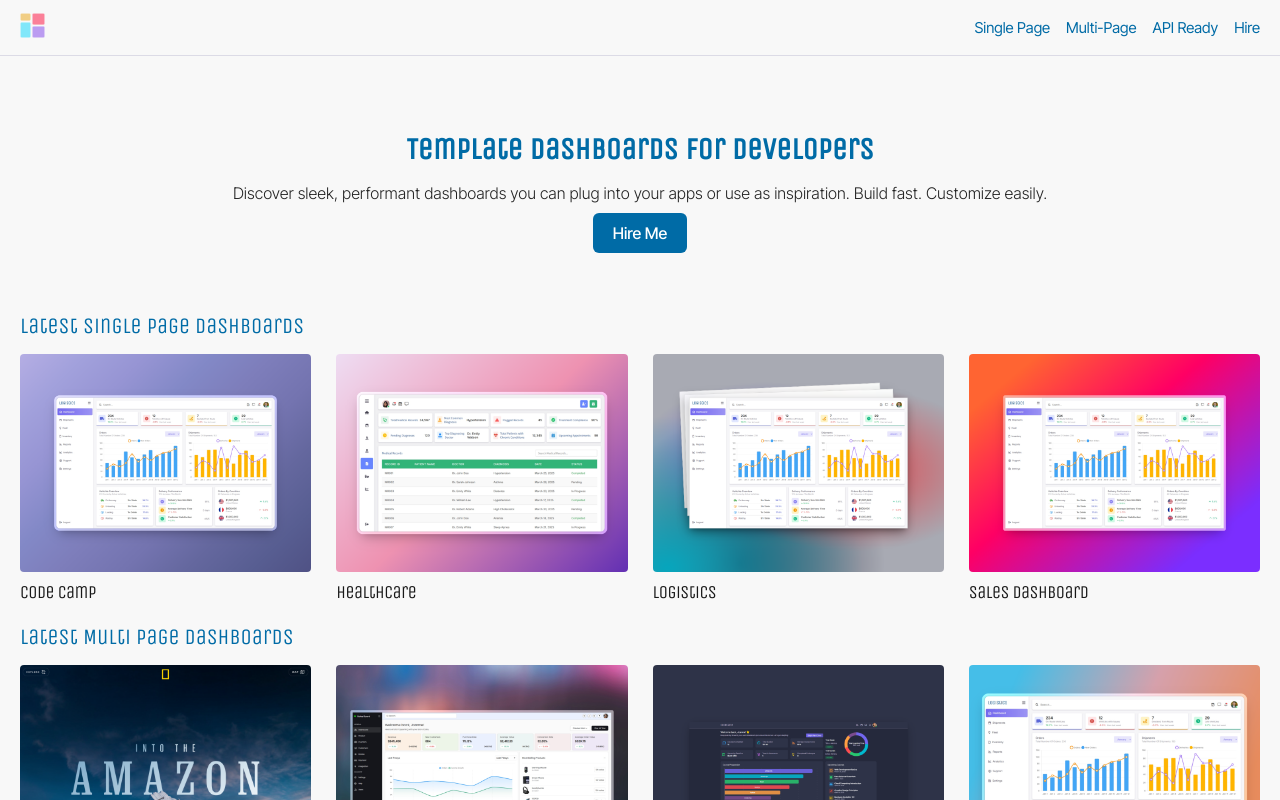
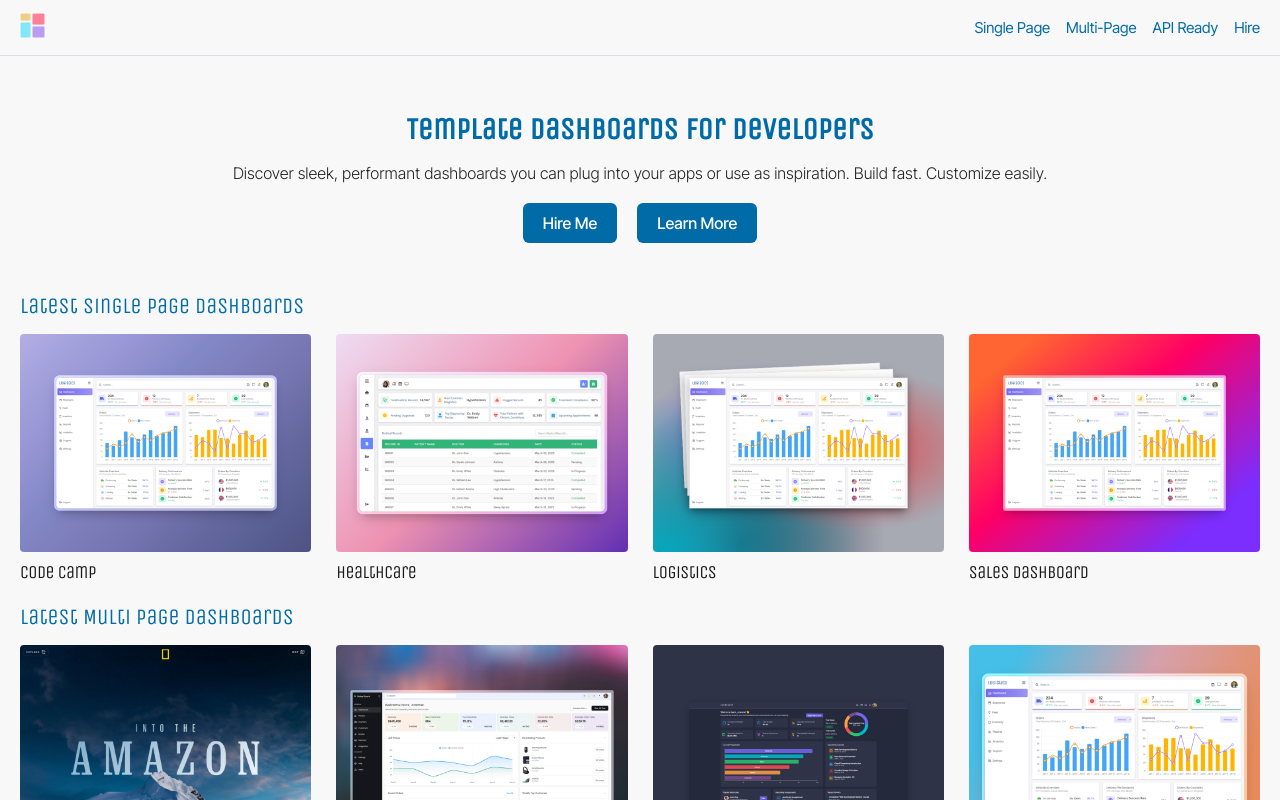
Before and after one commit to joseph-johnson27001/dashboard-website, a Vue app: page / in a window 1280 px wide. Shown: the top 800 px of the page. Built offline with nearby package versions, Linux system fonts and the light colour scheme.

Commit message:
Buttons update and layout

```diff
--- a/src/views/HomePage.vue
+++ b/src/views/HomePage.vue
@@ -8,7 +8,10 @@
           Discover sleek, performant dashboards you can plug into your apps or
           use as inspiration. Build fast. Customize easily.
         </p>
-        <router-link to="/hire" class="hire-button">Hire Me</router-link>
+        <div class="button-container">
+          <router-link to="/hire" class="hire-button">Hire Me</router-link>
+          <router-link to="/hire" class="hire-button">Learn More</router-link>
+        </div>
       </div>
     </section>
 
@@ -121,9 +124,8 @@ export default {
   animation: fadeIn 0.5s forwards;
 }
 
-/* Hero Section */
 .hero {
-  padding: 40px 20px;
+  padding: 20px 20px;
   text-align: center;
   border-radius: 8px;
   margin-bottom: 30px;
@@ -140,6 +142,13 @@ export default {
   font-size: 16px;
   font-weight: 300;
   margin-bottom: 20px;
+}
+
+.button-container {
+  display: flex;
+  flex-direction: row;
+  justify-content: center;
+  gap: 20px;
 }
 
 .hire-button {
```
